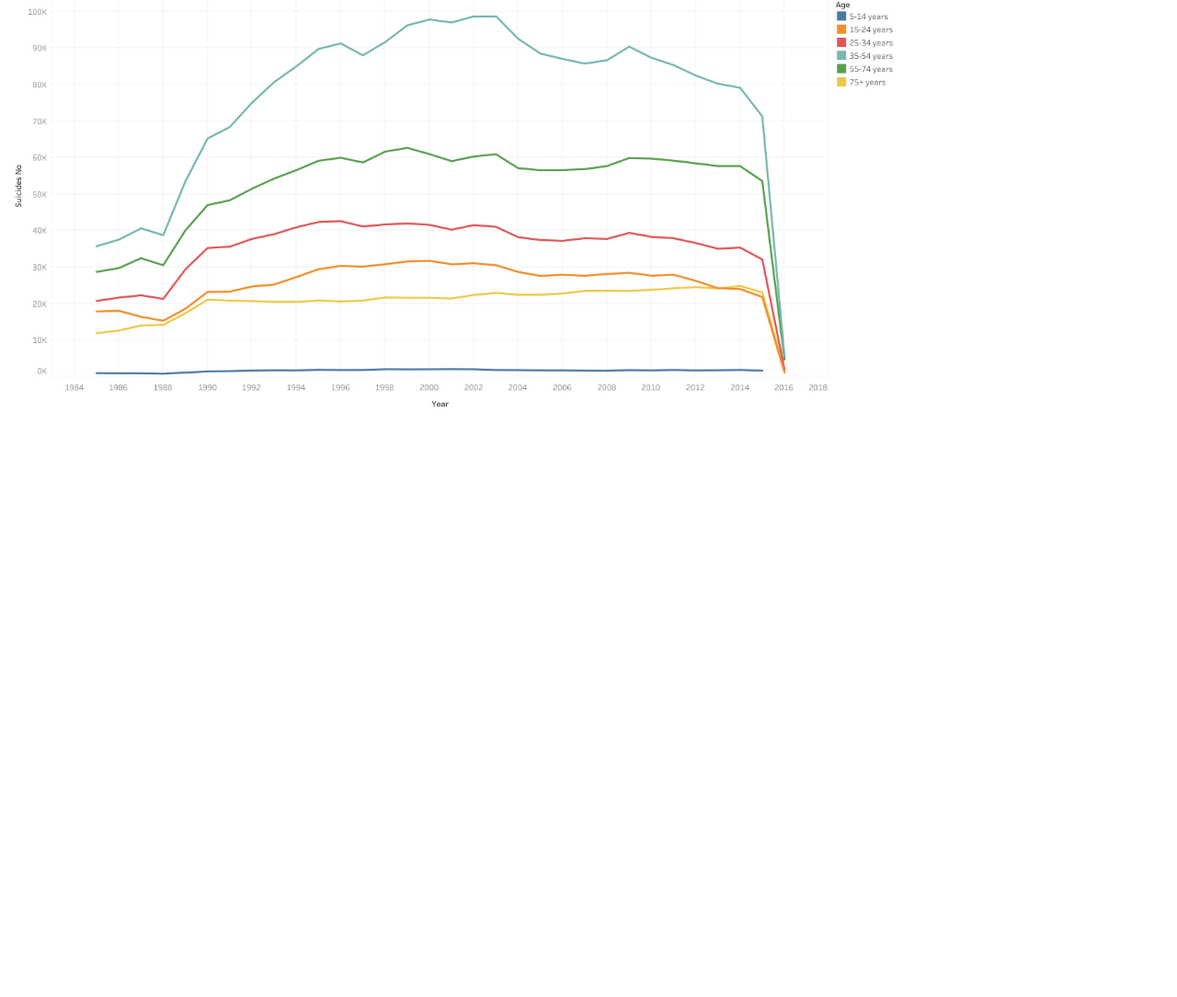
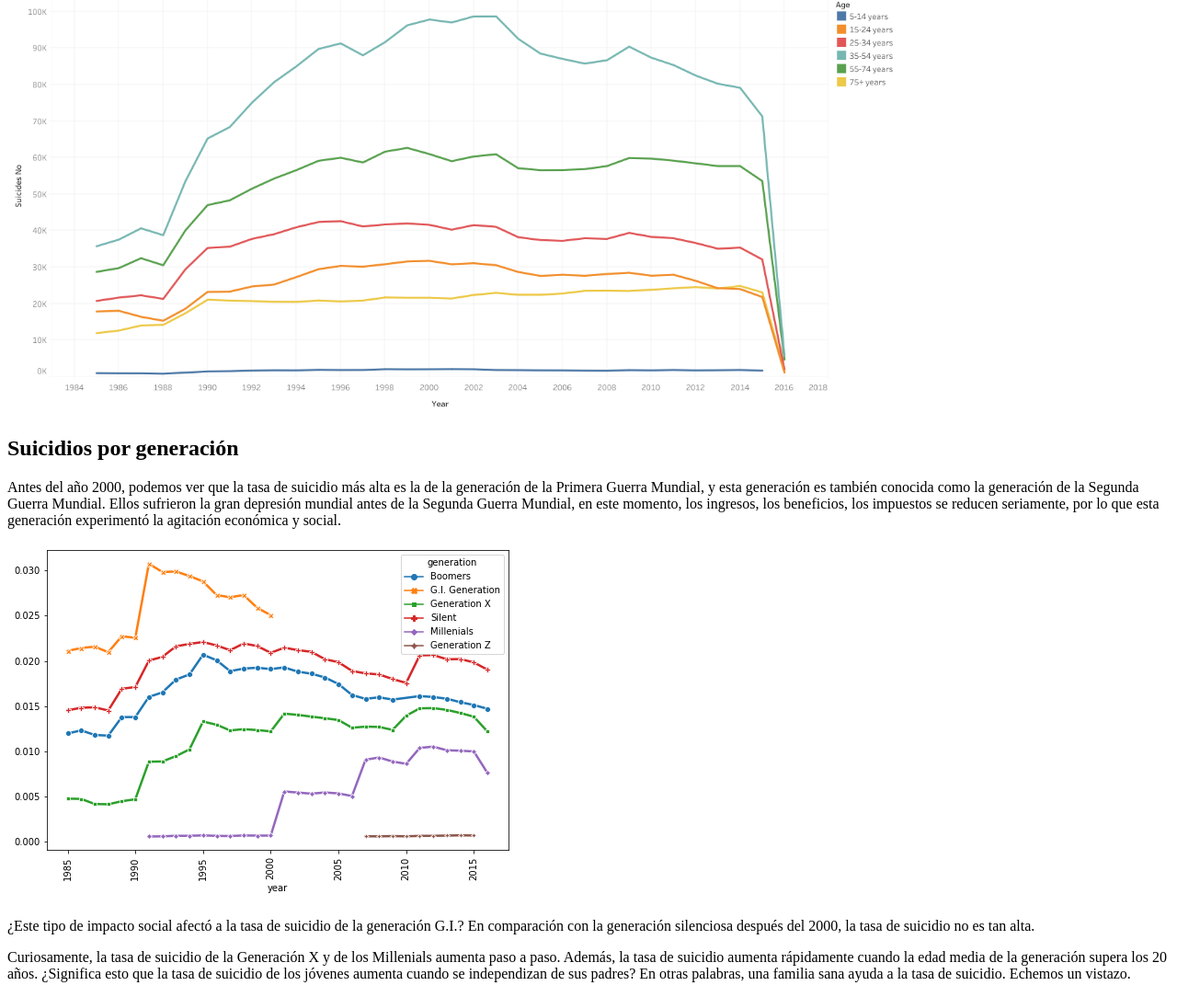
Before and after one commit to jrcastb/js-y5bzny, a website: page index.html in a window 1280 px wide. Shown: the part 1274-2358 px from the top of the page at 92% size. Before the commit the page ends 1736 px from the top, so only its background shows below. Drawn offline with nearby package versions, Linux system fonts and the light colour scheme.

Commit message:
1 binaries uploaded

```diff
--- a/index.html
+++ b/index.html
@@ -52,6 +52,16 @@
         <h2>Suicidos por rango de edad</h2>
         <p>Se observa que evidentemente, la tasa de suicidio aumenta a mayor edad. Se podría decir que la edad es un factor importante en la tasa de suicidio.</p>
         <img src="https://github.com/jrcastb/js-y5bzny/blob/master/img/Suicidios%20por%20rango%20de%20edad.png?raw=true" width="1000px" alt="">
+
+        <h2>Suicidios por generación</h2>
+        <p>Antes del año 2000, podemos ver que la tasa de suicidio más alta es la de la generación de la Primera Guerra Mundial, y esta generación es también conocida como la generación de la Segunda Guerra Mundial. Ellos sufrieron la gran depresión mundial antes de la Segunda Guerra Mundial, en este momento, los ingresos, los beneficios, los impuestos se reducen seriamente, por lo que esta generación experimentó la agitación económica y social.
+        </p>
+        <img src="https://github.com/jrcastb/js-y5bzny/blob/master/img/suicides-by-generation.png?raw=true" alt="suicides-by-generation">
+
+        <p>¿Este tipo de impacto social afectó a la tasa de suicidio de la generación G.I.? En comparación con la generación silenciosa después del 2000, la tasa de suicidio no es tan alta. </p>
+        <p>
+        Curiosamente, la tasa de suicidio de la Generación X y de los Millenials aumenta paso a paso. Además, la tasa de suicidio aumenta rápidamente cuando la edad media de la generación supera los 20 años. ¿Significa esto que la tasa de suicidio de los jóvenes aumenta cuando se independizan de sus padres? En otras palabras, una familia sana ayuda a la tasa de suicidio. Echemos un vistazo.
+        </p>
     </div>
 
 </body>
```
Also changed, not shown: img/top25.png (added).
